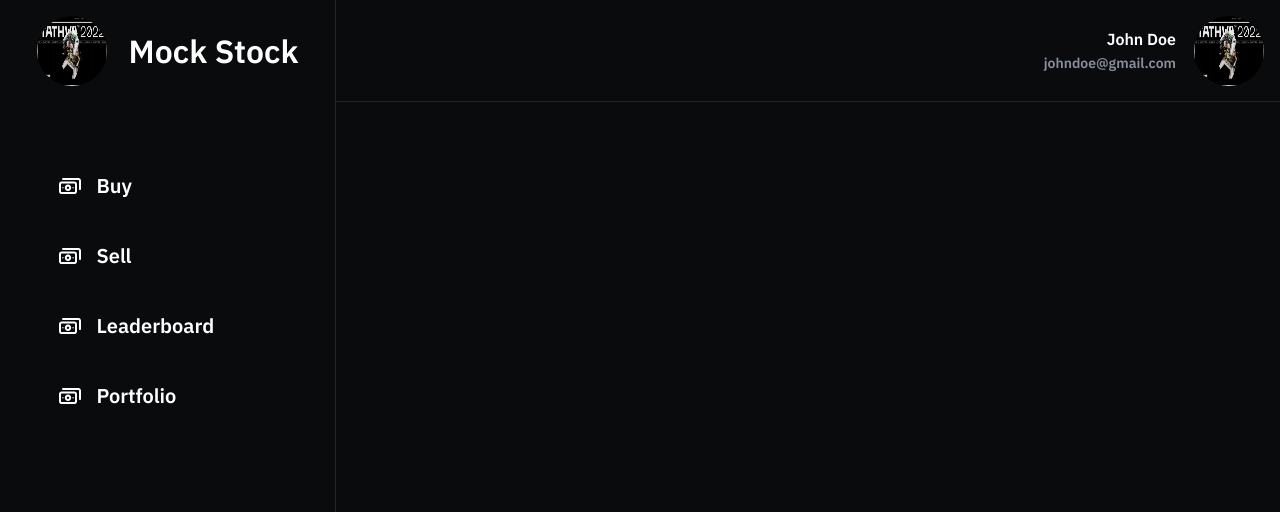
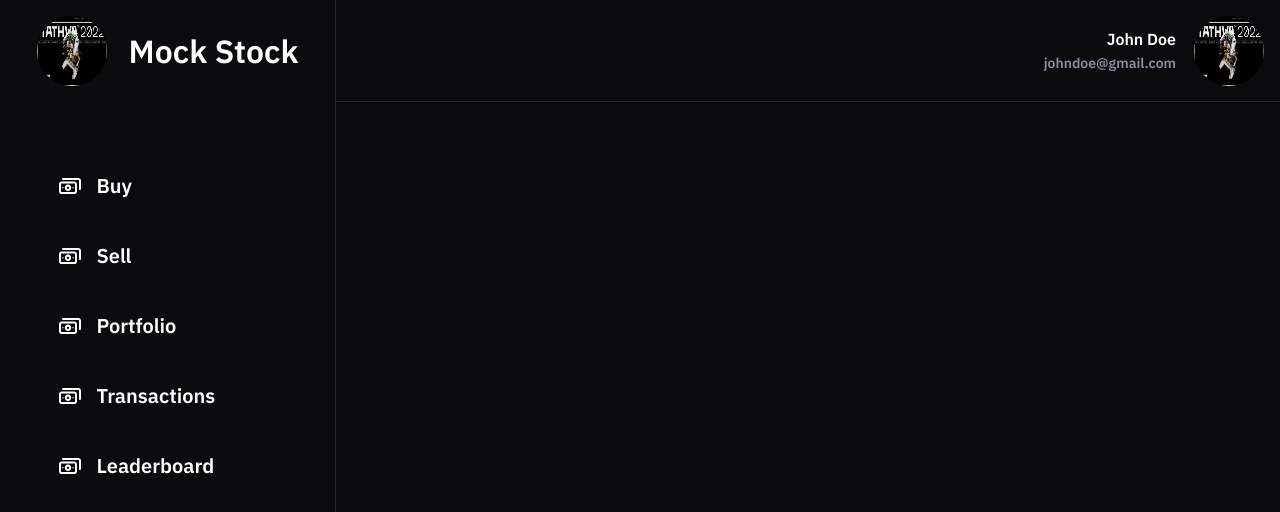
Before and after one commit to madhavpcm/stock-market, a Next.js app: page /customer in a window 1280 px wide. Shown: the top 512 px of the page. Built offline with nearby package versions, Linux system fonts and the light colour scheme.

Commit message:
added leaderboard page

```diff
--- a/components/common/Navbar.js
+++ b/components/common/Navbar.js
@@ -29,16 +29,22 @@ export default function Navbar({ children }) {
 							<span>Sell</span>
 						</div>
 					</Link>
+					<Link href='/portfolio'>
+						<div className={styles['left-link']}>
+							<img src='/cash.svg' />
+							<span>Portfolio</span>
+						</div>
+					</Link>
+					<Link href='/transactions'>
+						<div className={styles['left-link']}>
+							<img src='/cash.svg' />
+							<span>Transactions</span>
+						</div>
+					</Link>
 					<Link href='/leaderboard'>
 						<div className={styles['left-link']}>
 							<img src='/cash.svg' />
 							<span>Leaderboard</span>
-						</div>
-					</Link>
-					<Link href='/portfolio'>
-						<div className={styles['left-link']}>
-							<img src='/cash.svg' />
-							<span>Portfolio</span>
 						</div>
 					</Link>
 				</div>
--- a/pages/buy.js
+++ b/pages/buy.js
@@ -47,8 +47,7 @@ export default function BuyPage() {
 					{dataResponse.map((item) => (
 						<div className={styles['stock-wrapper']} key={item.stock_tag}>
 							<div
-								className={`${styles['stock-top-wrapper']}  ${
-									openTab == item.stock_tag ? styles['show'] : ''
+								className={`${styles['stock-top-wrapper']}  ${openTab == item.stock_tag ? styles['show'] : ''
 									}`}
 								onClick={() => {
 									if (openTab == item.stock_tag) setopenTab('')
@@ -102,7 +101,6 @@ export default function BuyPage() {
 									height: openTab == item.stock_tag ? 'auto' : 0,
 								}}
 							>
-								<div className={styles['stock-bottom-left']}>
 								<div className={styles['input-container']}>
 									<div className={styles['input-wrapper']}>
 										<label>Quantity</label>
@@ -114,15 +112,18 @@ export default function BuyPage() {
 											min={0}
 										/>
 									</div>
-										<img src='/refresh.svg' onClick={() => {}} />
+									<img src='/refresh.svg' onClick={() => { }} />
 								</div>
 								<div className={styles['total-wrapper']}>
 									Total
 									<span ref={total}>$0</span>
 								</div>
+								<div className={styles['total-wrapper']}>
+									Total Shares Available
+									<span>{item.total_available}</span>
 								</div>
 
-								<div className={styles['buy-btn']} onClick={() => {}}>
+								<div className={styles['buy-btn']} onClick={() => { }}>
 									<span>Buy</span>
 									<img src='/arrow-right.svg' />
 								</div>
--- a/pages/sell.js
+++ b/pages/sell.js
@@ -46,8 +46,7 @@ export default function SellPage() {
 					{dataResponse.map((item) => (
 						<div className={styles['stock-wrapper']} key={item.stock_tag}>
 							<div
-								className={`${styles['stock-top-wrapper']}  ${
-									openTab == item.stock_tag ? styles['show'] : ''
+								className={`${styles['stock-top-wrapper']}  ${openTab == item.stock_tag ? styles['show'] : ''
 									}`}
 								onClick={() => {
 									if (openTab == item.stock_tag) setopenTab('')
@@ -101,7 +100,6 @@ export default function SellPage() {
 									height: openTab == item.stock_tag ? 'auto' : 0,
 								}}
 							>
-								<div className={styles['stock-bottom-left']}>
 								<div className={styles['input-container']}>
 									<div className={styles['input-wrapper']}>
 										<label>Quantity</label>
@@ -113,15 +111,14 @@ export default function SellPage() {
 											min={0}
 										/>
 									</div>
-										<img src='/refresh.svg' onClick={() => {}} />
+									<img src='/refresh.svg' onClick={() => { }} />
 								</div>
 								<div className={styles['total-wrapper']}>
 									Total
 									<span ref={total}>$0</span>
 								</div>
-								</div>
 
-								<div className={styles['buy-btn']} onClick={() => {}}>
+								<div className={styles['buy-btn']} onClick={() => { }}>
 									<span>Sell</span>
 									<img src='/arrow-right.svg' />
 								</div>
--- /dev/null
+++ b/pages/transactions.js
@@ -0,0 +1,7 @@
+import React from 'react'
+
+export default function transactions() {
+  return (
+    <div>transactions</div>
+  )
+}
```
Also changed, not shown: components/buy.module.css (+2 -7 lines), 1 other file (tests, documents, lock files or other folders). Lines whose indentation alone changed are shown as unchanged.
